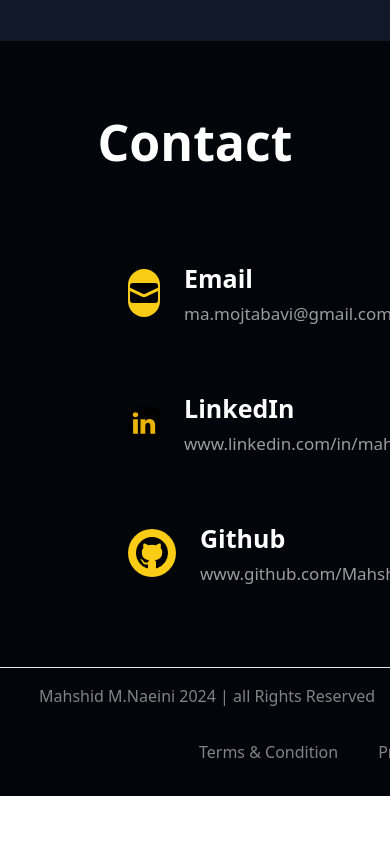
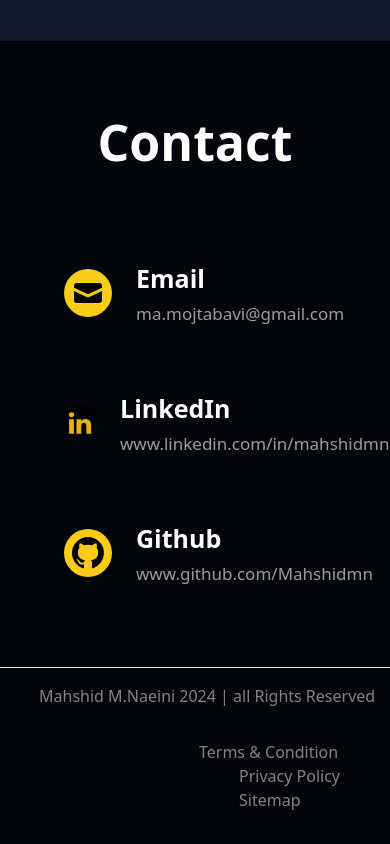
Before and after one commit to Mahshidmn/Portfolio, a Next.js app: page / in a window 390 px wide. Shown: the part 10874-11718 px from the top of the page. Before the commit the page ends 11670 px from the top, so only its background shows below. Built offline with nearby package versions, Linux system fonts and the light colour scheme.

Commit message:
contact section responsivness eddited

```diff
--- a/components/Footer.tsx
+++ b/components/Footer.tsx
@@ -11,7 +11,7 @@ const Footer = () => {
         <div className='pt-[4rem] md:pt-[8rem] pb-[5rem] bg-[#02050a]'>
             <h1 className='font-bold text-white text-[50px] mb-[3rem] mx-auto text-center'>Contact</h1>
             {/* <div className='grid border-b-[1px] pb-[6rm] border-gray-400 grid-cols-1 md:grid-cols-2 lg:grid-cols-3 mx-auto gap-[3rem]'> */}
-            <div className='flex flex-col pb-[3rem] border-gray-400  ml-[8rem]'>
+            <div className='flex flex-col pb-[3rem] border-gray-400  ml-[4rem] md:ml-[8rem]'>
                 <div className='flex items-center justify-start space-x-6 py-[2rem] '>
                     <div className='md:w-[4rem] md:h-[4rem] w-[3rem] h-[3rem] flex items-center justify-center rounded-full bg-yellow-400'>
                         <EnvelopeIcon className='md:w-[2.5rem] md:h-[2.5rem] w-[2rem] h-[2rem] text-black' />
@@ -61,7 +61,7 @@ const Footer = () => {
                     <div className='text-[16px] mb-[2rem] md:mb-0 text-white opacity-50'>
                             Mahshid M.Naeini 2024 | all Rights Reserved
                     </div>
-                    <div className='flex items-center space-x-10 text-white pl-[10rem]'>
+                    <div className='items-center space-x-10 text-white pl-[10rem] grid grid-cols-1 md:grid-cols-2 '>
                             <p className='text-[16px] text-white opacity-50'>Terms & Condition</p>
                             <p className='text-[16px] text-white opacity-50'>Privacy Policy</p>
                             <p className='text-[16px] text-white opacity-50'>Sitemap</p>
```
